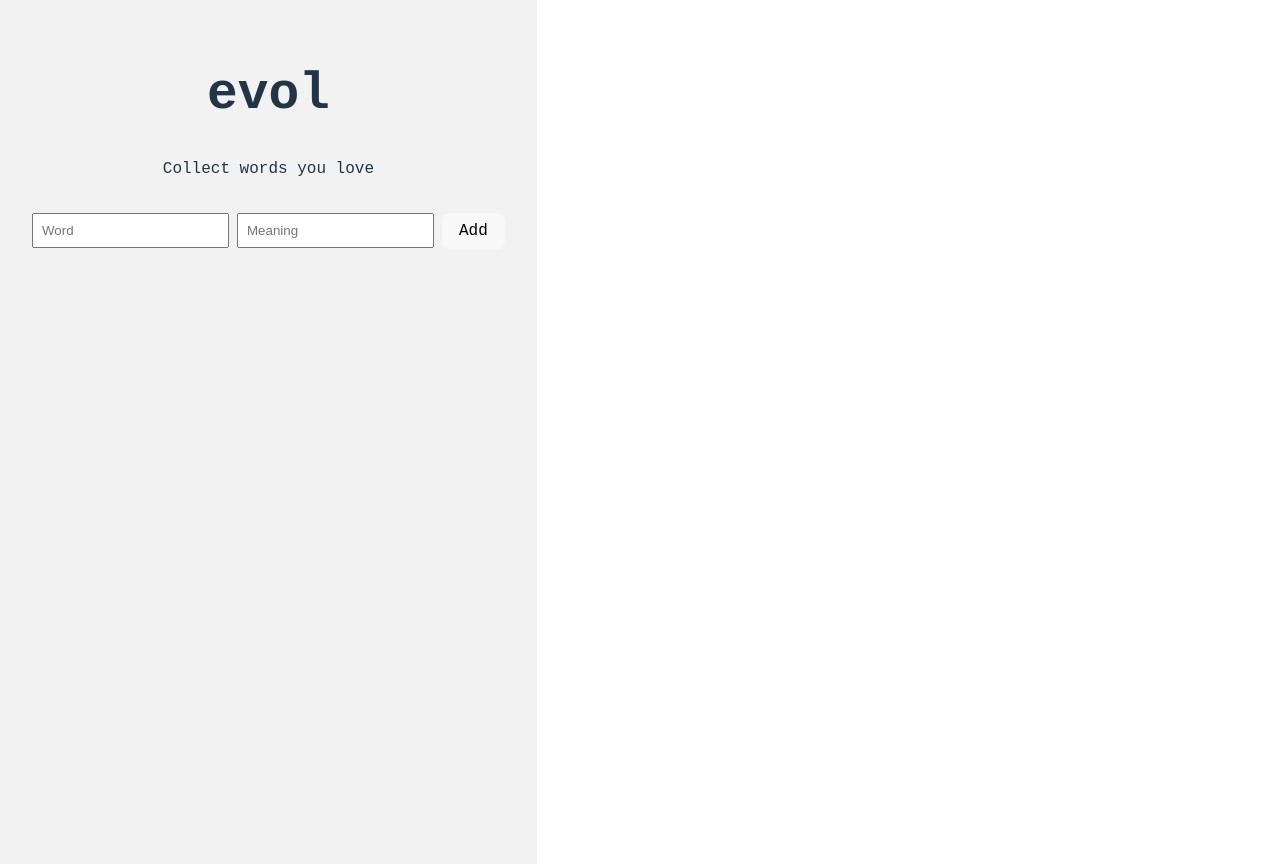
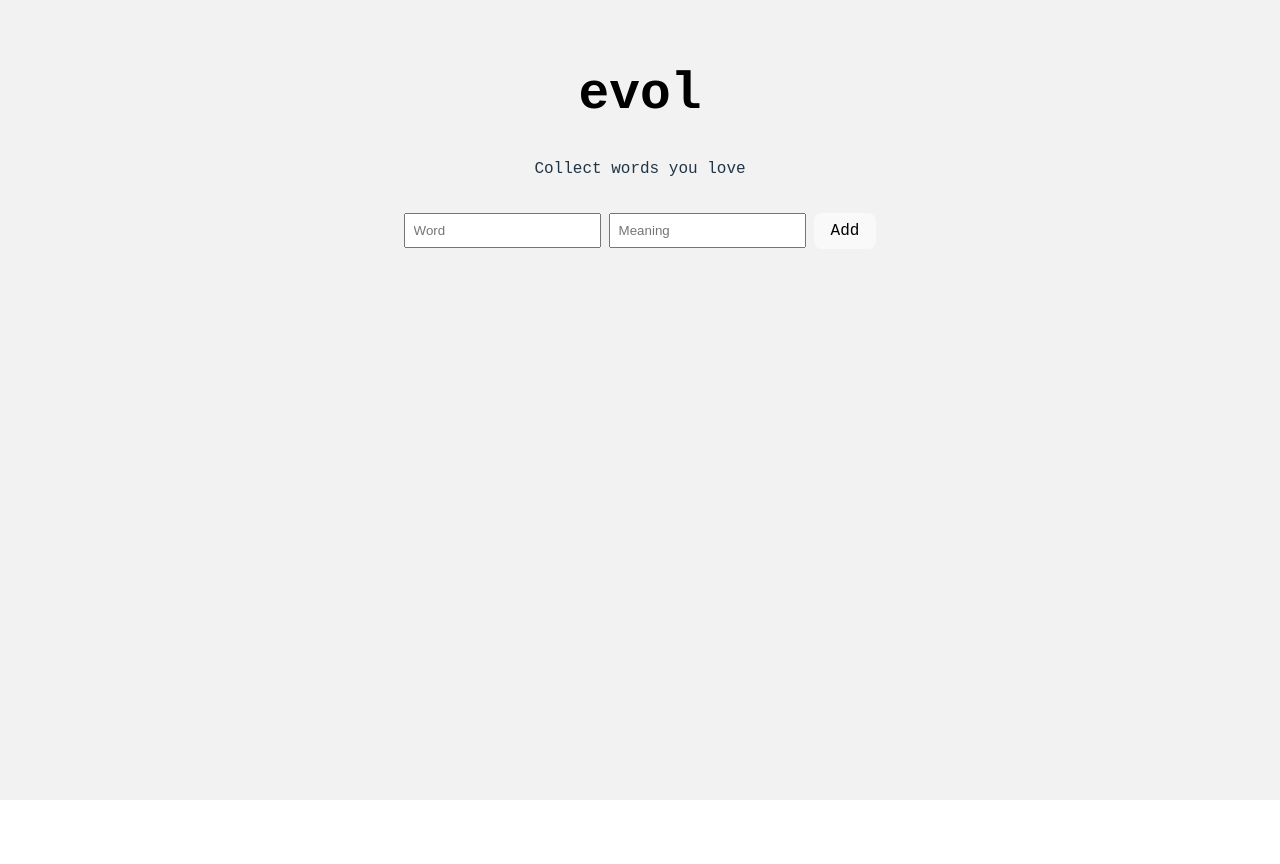
Before and after one commit to ssidharth448/evol, a React (Vite) app: page / in a window 1280 px wide. After the commit the page ends 800 px from the top, so only its background shows below. Built offline with nearby package versions, Linux system fonts and the light colour scheme.

Commit message:
Fix full-screen layout and center content for desktop

```diff
--- a/src/App.jsx
+++ b/src/App.jsx
@@ -28,13 +28,19 @@ function App() {
   return (
     <div
       style={{
-        padding: "2rem",
+        width: "100vw",
         fontFamily: "'Courier New', Courier, monospace",
         backgroundColor: "#f2f2f2",
         minHeight: "100vh",
       }}
-    >
-      <h1 style={{ textAlign: "center" }}>evol</h1>
+    ><div
+    style={{
+      maxWidth: "900px",
+      margin: "0 auto",
+      padding: "2rem",
+    }}>
+
+      <h1 style={{ textAlign: "center", color: "#000"}}>evol</h1>
       <p style={{ textAlign: "center" }}>Collect words you love</p>
 
       {/* Form */}
@@ -74,6 +80,7 @@ function App() {
         ))}
       </div>
     </div>
+    </div>
   );
 }
 
```
